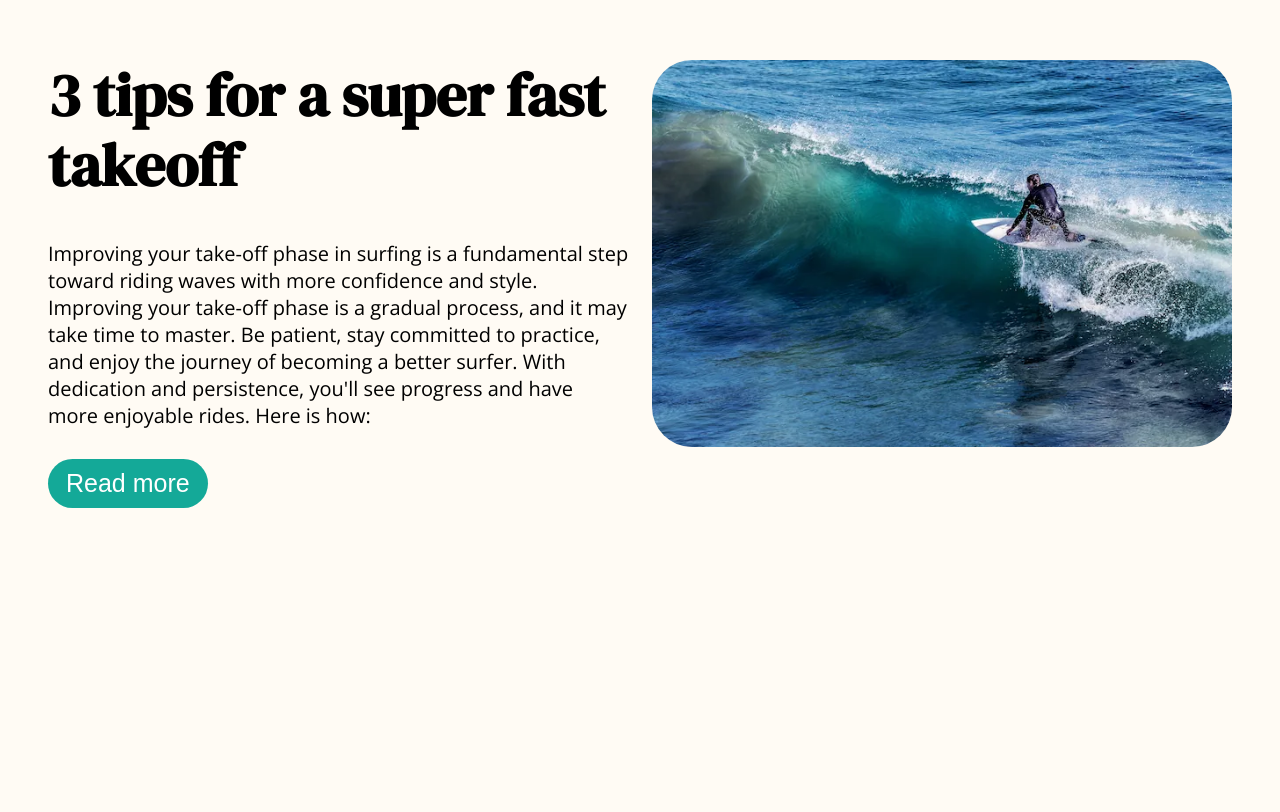
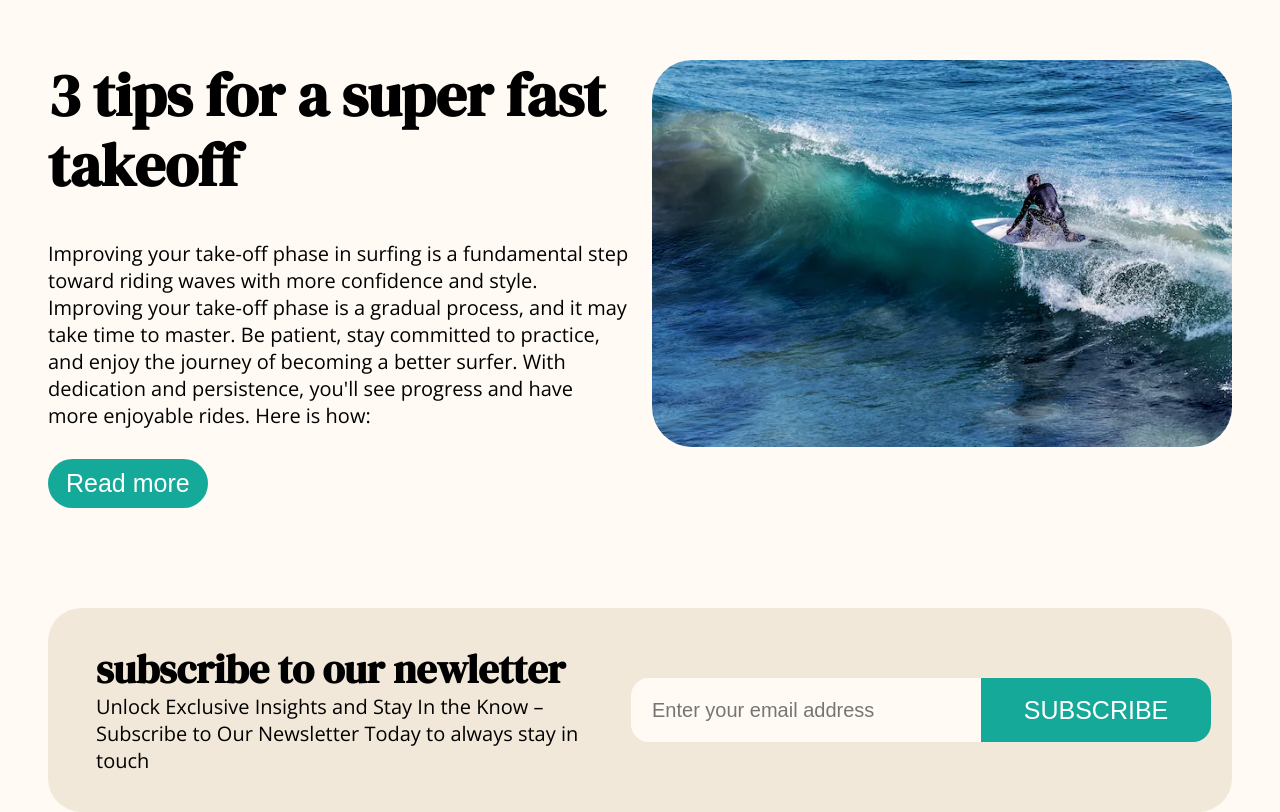
Before and after one commit to lucas-costa-gb-tech/surfcamp-frontend, a Next.js app: page /blog in a window 1280 px wide. Shown: the part 140-952 px from the top of the page. Before the commit the page ends 868 px from the top, so only its background shows below. Built offline with nearby package versions, Linux system fonts and the light colour scheme.

Commit message:
feat: add NewsletterSubscription component to blog page

```diff
--- a/src/app/blog/page.tsx
+++ b/src/app/blog/page.tsx
@@ -1,10 +1,12 @@
 import { FeaturedArticle } from '@/components/featured-article';
+import { NewsletterSubscription } from '@/components/newsletter-subscription';
 
 const Blog = () => {
   return (
     <>
       <main className='blog-page'>
         <FeaturedArticle />
+        <NewsletterSubscription />
       </main>
     </>
   );
```
